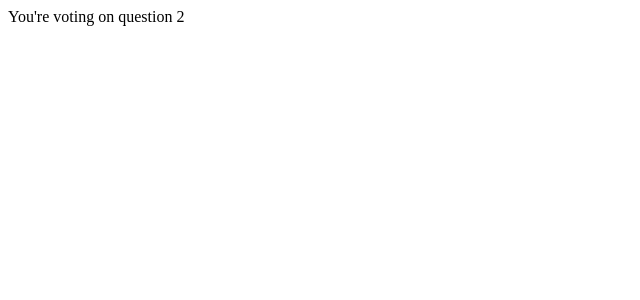
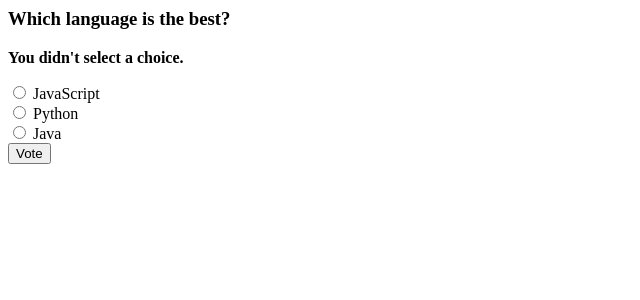
Before and after one commit to ProfNandaa/learn-django, a Django app: page /polls/2/vote/ in a window 1280 px wide. Shown: the top 300 px of the page, without its empty margins (0-640 px from the left). Run offline with Django 3.2, Linux system fonts and the light colour scheme; data comes from the database, SQL or seed files in the repository; both versions use the stored data as it was after the commit.

Commit message:
Done basic views

```diff
--- a/hello/urls.py
+++ b/hello/urls.py
@@ -17,6 +17,6 @@ from django.conf.urls import include, url
 from django.contrib import admin
 
 urlpatterns = [
-	url(r'^polls/', include('polls.urls')),
+	url(r'^polls/', include('polls.urls', namespace='polls')),
     url(r'^admin/', include(admin.site.urls)),
 ]
--- a/polls/templates/polls/detail.html
+++ b/polls/templates/polls/detail.html
@@ -1,6 +1,12 @@
 <h3>{{ question.question_text }}</h3>
-<ul>
+
+{% if error_message %}<p><strong>{{ error_message }}</strong></p>{% endif %}
+
+<form action="{% url 'polls:vote' question.id %}" method="post">
+{% csrf_token %}
 {% for choice in question.choice_set.all %}
-	<li>{{ choice.choice_text }}</li>
+	<input type="radio" name="choice" id="choice{{ forloop.counter }}" value="{{ choice.id }}" />
+	<label for="choice{{ forloop.counter }}">{{ choice.choice_text }}</label><br/>
 {% endfor %}
-</ul>
+<input type="submit" value="Vote" />
+</form>
--- a/polls/templates/polls/index.html
+++ b/polls/templates/polls/index.html
@@ -1,7 +1,7 @@
 {% if latest_questions %}
 	<ul>
  	{% for question in latest_questions %}
- 		<li><a href="{% url 'detail' question.id %}">{{ question.question_text }}</a></li>
+ 		<li><a href="{% url 'polls:detail' question.id %}">{{ question.question_text }}</a></li>
  	{% endfor %}
  	</ul>
 {% else %}
--- a/polls/views.py
+++ b/polls/views.py
@@ -1,7 +1,8 @@
-from django.http import HttpResponse, Http404
+from django.http import HttpResponseRedirect, HttpResponse, Http404
 from django.shortcuts import get_object_or_404, render
+from django.core.urlresolvers import reverse
 
-from .models import Question
+from .models import Choice, Question
 
 
 def index(request):
@@ -22,11 +23,23 @@ def detail(request, question_id):
 	return render(request, 'polls/detail.html', {'question': question})
 
 def results(request, question_id):
-	response = "You're looking at the results of question %s"
-	return HttpResponse(response % question_id)
+	question = get_object_or_404(Question, pk=question_id)
+	return render(request, 'polls/results.html', {'question': question})
 
 def vote(request, question_id):
-	return HttpResponse("You're voting on question %s" % question_id)
+	p = get_object_or_404(Question, pk=question_id)
+	try:
+		selected_choice = p.choice_set.get(pk=request.POST['choice'])
+	except (KeyError, Choice.DoesNotExist):
+		#Redisplay the question voting form
+		return render(request, 'polls/detail.html', {
+			'question': p,
+			'error_message': "You didn't select a choice.",
+		})
+	else:
+		selected_choice.votes += 1
+		selected_choice.save()
+		return HttpResponseRedirect(reverse('polls:results', args=(p.id,)))
 
 # def _render(request, temp, data):
 # 	context = RequestContext(request, data)
```
Also changed, not shown: polls/templates/polls/results.html (added, +9 -0 lines), db.sqlite3, 3 other files.
